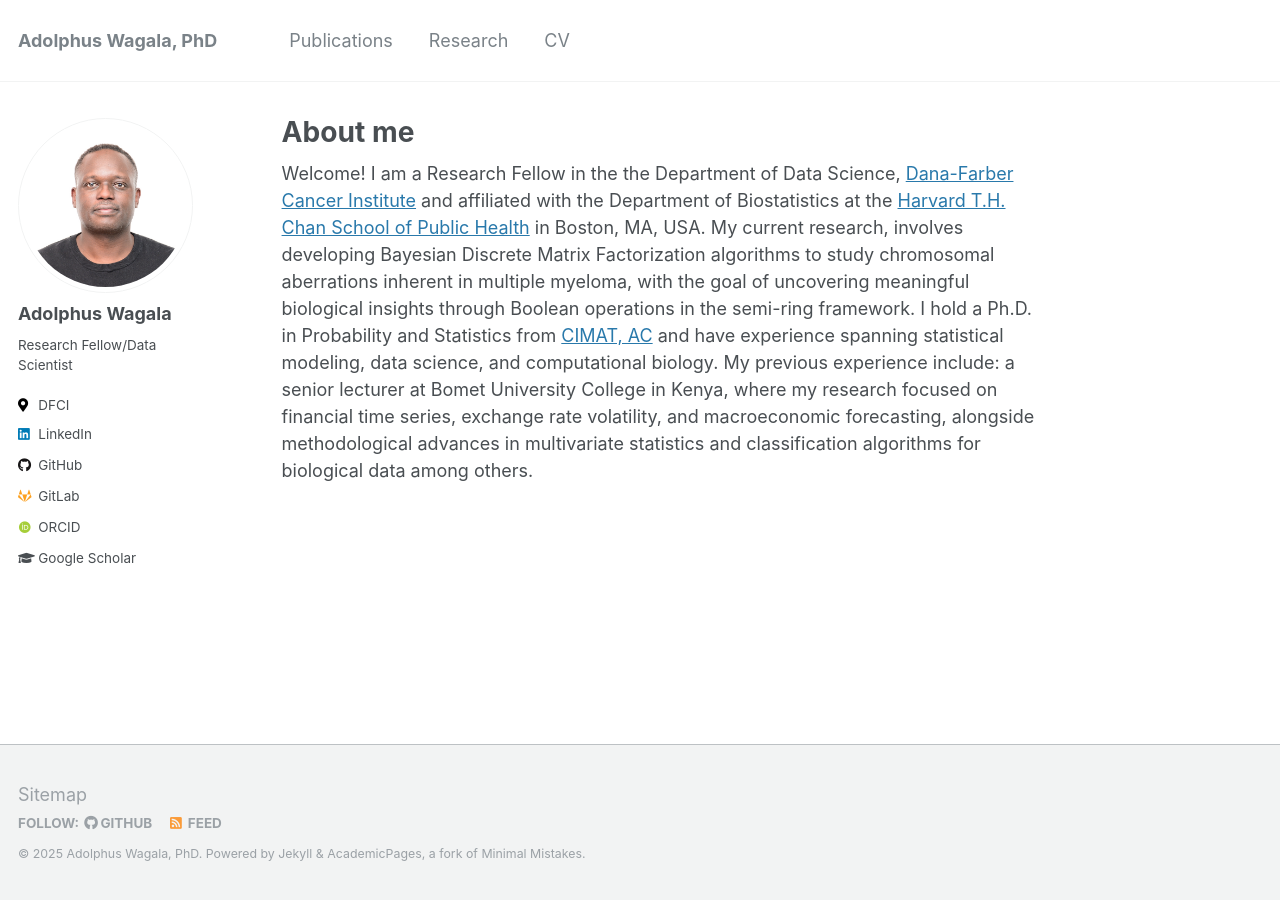
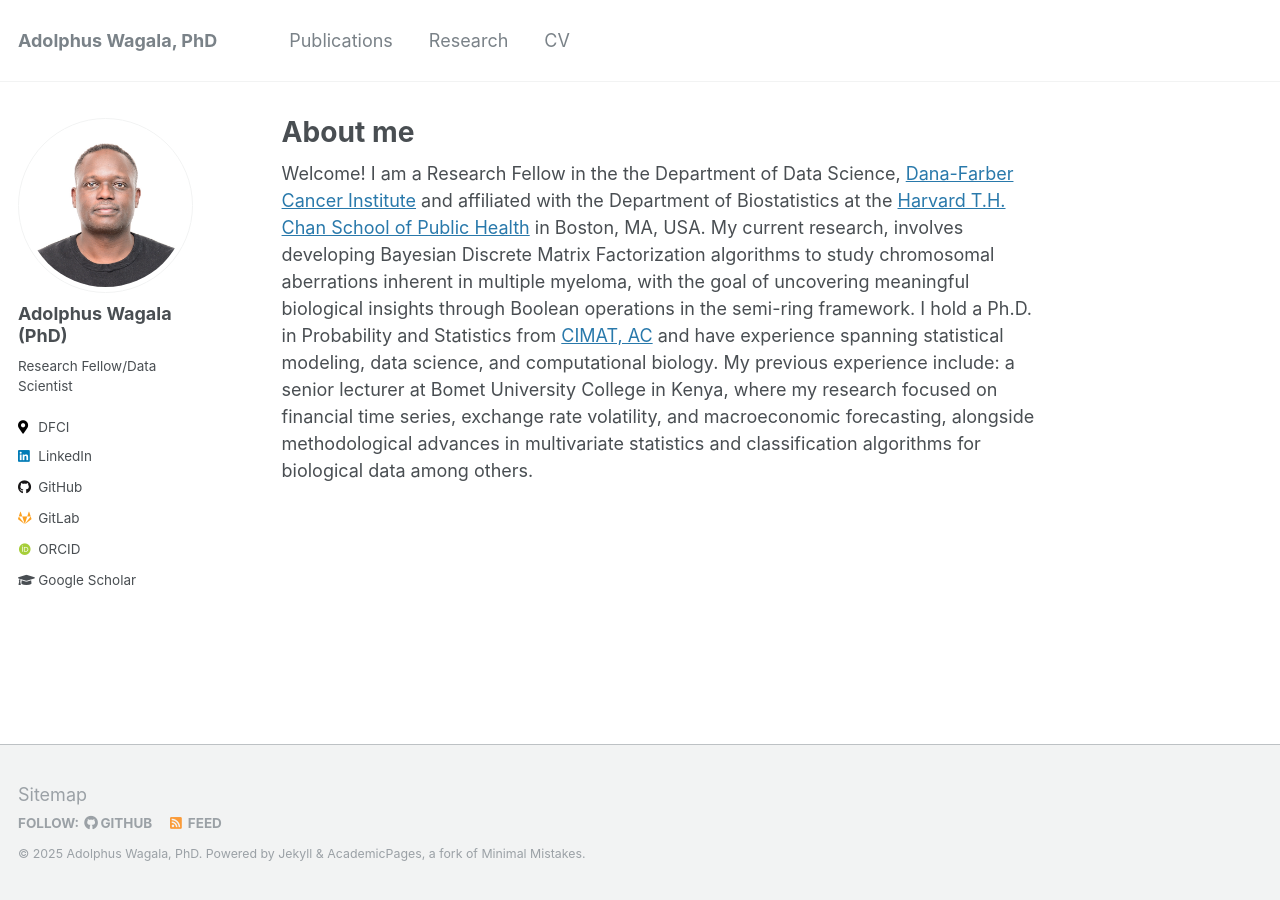
Before and after one commit to wagala/wagala.github.io, a Jekyll site: the page built from _pages/about.md, in a window 1280 px wide. Built offline with Jekyll 4.4.1, drawn with Linux system fonts in a browser that asks for light colours; some web fonts are replaced.

Commit message:
Update author name to include 'PhD'

```diff
--- a/_config.yml
+++ b/_config.yml
@@ -84,7 +84,7 @@ analytics:
 
 # Site Author
 author:
-  name             : "Adolphus Wagala"
+  name             : "Adolphus Wagala (PhD)"
   avatar           : "profile.png"
   bio              : "Research Fellow/Data Scientist"
   location         :
```
